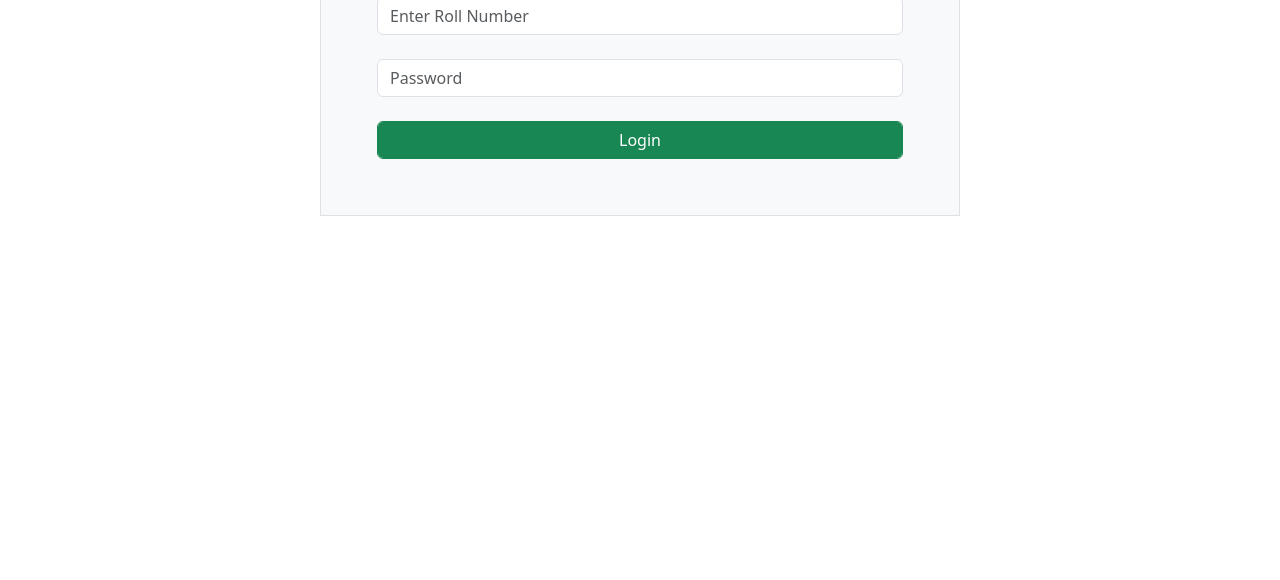
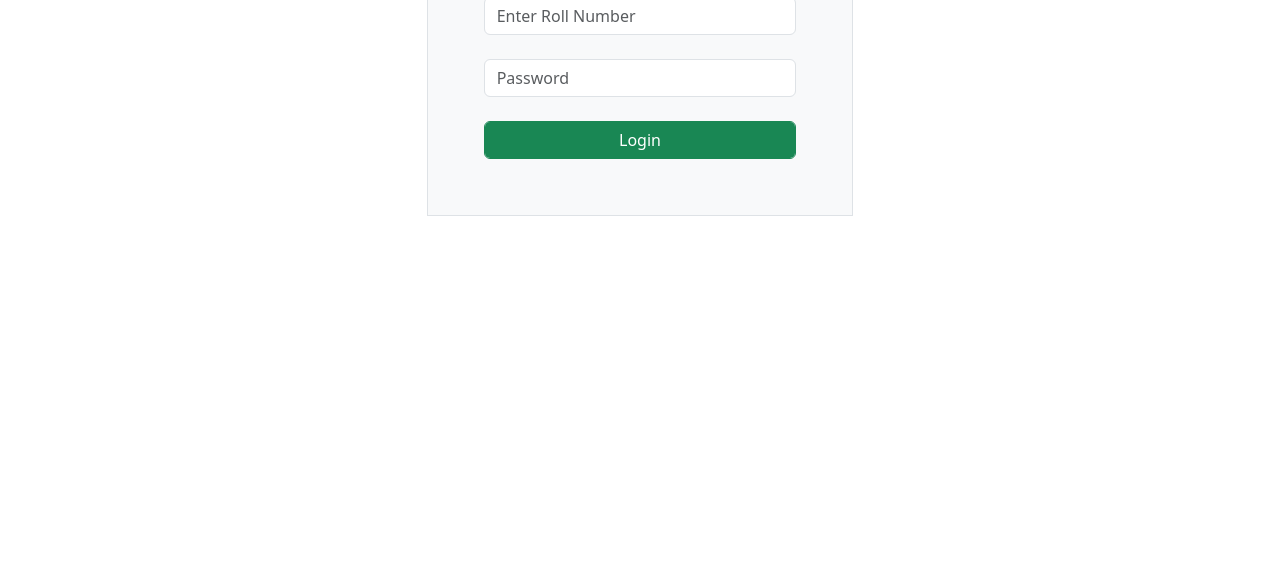
Before and after one commit to nikhiljoy3214/studentlogin, a plain HTML site: page index.html in a window 1280 px wide. Shown: the part 220-800 px from the top of the page. Drawn offline with nearby package versions, Linux system fonts and the light colour scheme.

Commit message:
Update index.html

```diff
--- a/index.html
+++ b/index.html
@@ -32,7 +32,7 @@
         </div>
       </nav>
       <form>
-          <div class="text-center p-5 mt-5 border w-50 container bg-light">
+          <div class="text-center p-5 mt-5 border col-lg-4 col-md-4 col-sm-4 container bg-light">
             <h1>Login Form</h1>
                 <div class="mt-2 p-2">
                     <input id="lRoll" class="form-control" type="text" placeholder="Enter Roll Number">
```
